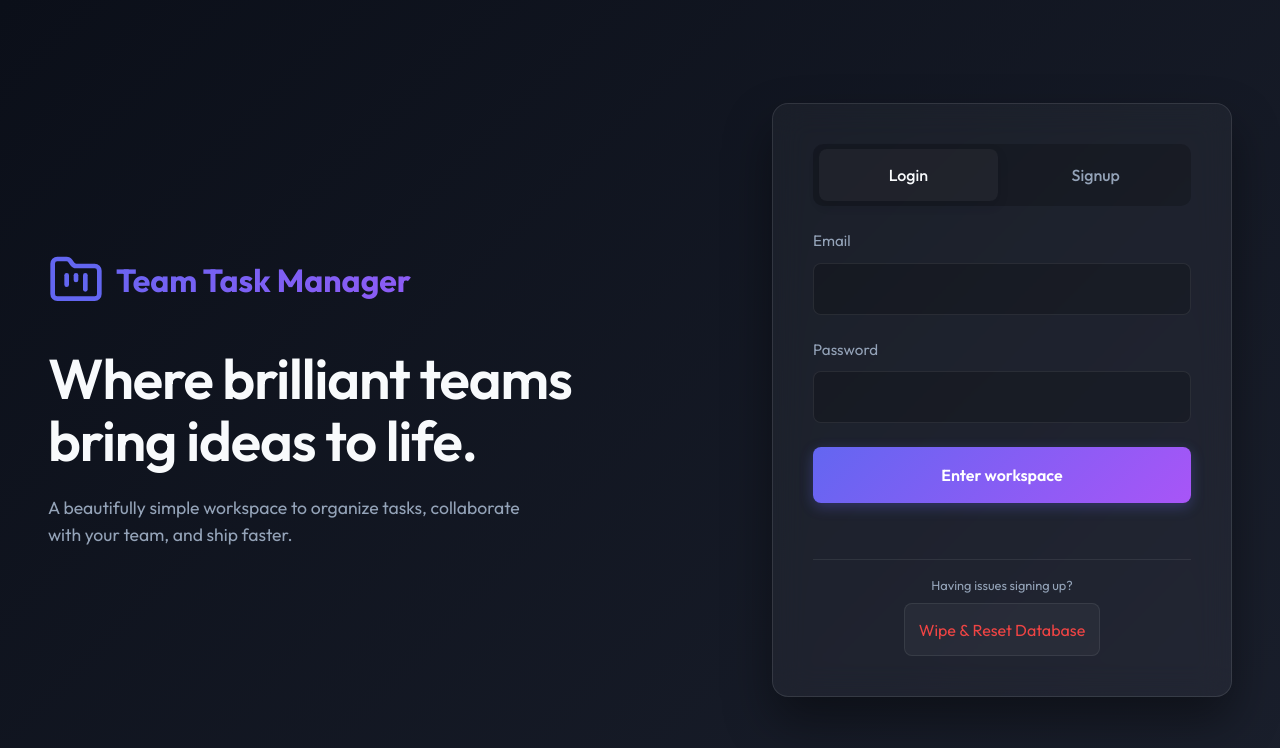
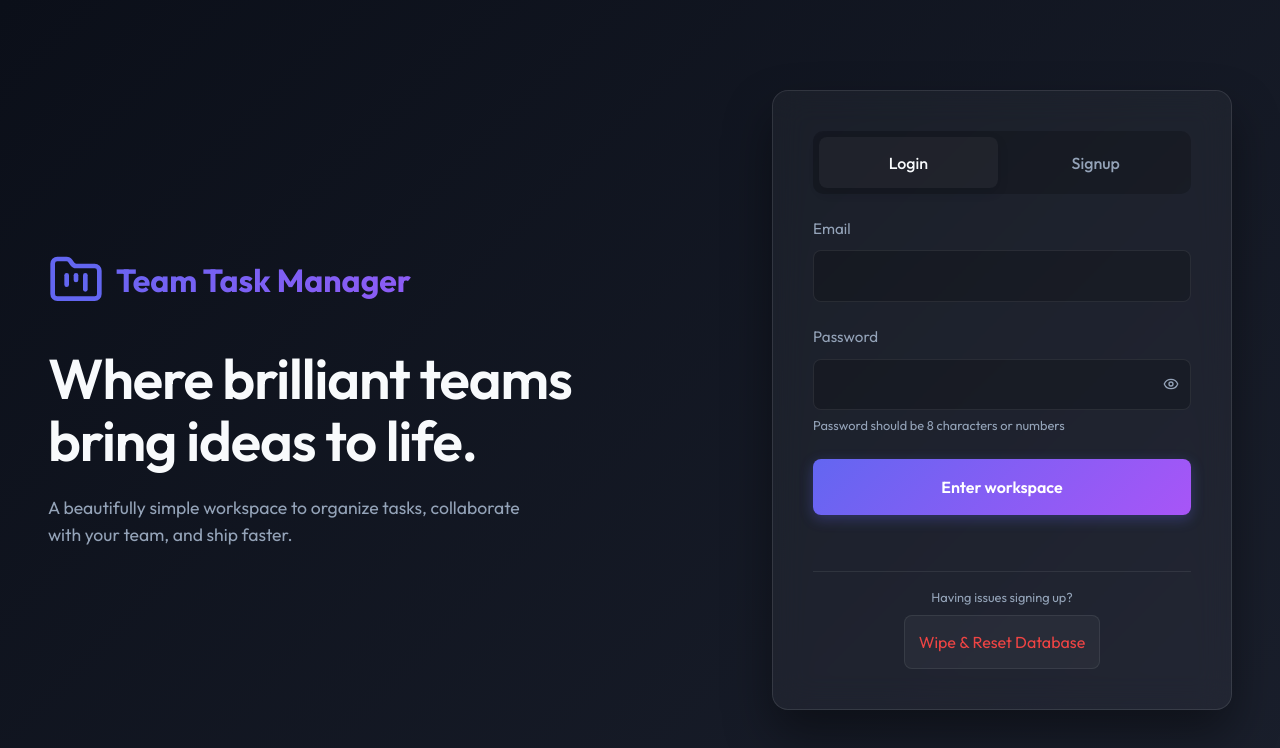
Before and after one commit to Jaguarjaat/team-task-manager, a React (Vite) app: page / in a window 1280 px wide. Shown: the top 748 px of the page. Built offline with nearby package versions, Linux system fonts and the light colour scheme.

Commit message:
Added show password toggle and helper text

```diff
--- a/src/main.jsx
+++ b/src/main.jsx
@@ -14,6 +14,8 @@ import {
   UserPlus,
   Users,
   GripVertical,
+  Eye,
+  EyeOff,
 } from "lucide-react";
 import "./styles.css";
 
@@ -51,6 +53,7 @@ function AuthScreen({ api, onAuthed }) {
   const [mode, setMode] = useState("login");
   const [form, setForm] = useState({ name: "", email: "", password: "", globalRole: "Member", adminKey: "" });
   const [error, setError] = useState("");
+  const [showPassword, setShowPassword] = useState(false);
 
   async function submit(event) {
     event.preventDefault();
@@ -94,7 +97,16 @@ function AuthScreen({ api, onAuthed }) {
           </>
         )}
         <label>Email<input type="email" value={form.email} onChange={(e) => setForm({ ...form, email: e.target.value })} required /></label>
-        <label>Password<input type="password" minLength={8} value={form.password} onChange={(e) => setForm({ ...form, password: e.target.value })} required /></label>
+        <label>
+          Password
+          <div className="password-input-wrapper">
+            <input type={showPassword ? "text" : "password"} minLength={8} value={form.password} onChange={(e) => setForm({ ...form, password: e.target.value })} required />
+            <button type="button" className="show-password-btn" onClick={() => setShowPassword(!showPassword)}>
+              {showPassword ? <EyeOff size={16} /> : <Eye size={16} />}
+            </button>
+          </div>
+          <small style={{ color: "var(--muted)", fontSize: "0.8rem", marginTop: "-0.25rem" }}>Password should be 8 characters or numbers</small>
+        </label>
         {error && <p className="error" style={{ fontSize: "0.85rem", lineHeight: "1.4" }}>{error}</p>}
         <button className="primary" type="submit">{mode === "signup" ? "Create account" : "Enter workspace"}</button>
 
--- a/src/styles.css
+++ b/src/styles.css
@@ -138,6 +138,34 @@ select option {
   gap: 0.6rem;
   font-size: 0.95rem;
   color: var(--muted);
+}
+
+.password-input-wrapper {
+  position: relative;
+  display: flex;
+  align-items: center;
+}
+
+.password-input-wrapper input {
+  padding-right: 2.5rem;
+}
+
+.show-password-btn {
+  position: absolute;
+  right: 0.5rem;
+  background: transparent;
+  border: none;
+  color: var(--muted);
+  padding: 0.25rem;
+  display: flex;
+  align-items: center;
+  justify-content: center;
+  border-radius: 4px;
+}
+
+.show-password-btn:hover {
+  color: var(--text);
+  background: rgba(255, 255, 255, 0.1);
 }
 
 /* Buttons */
```
